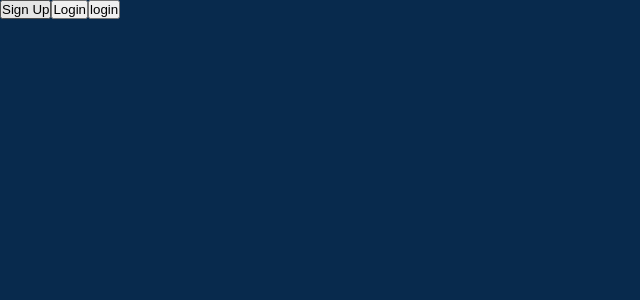
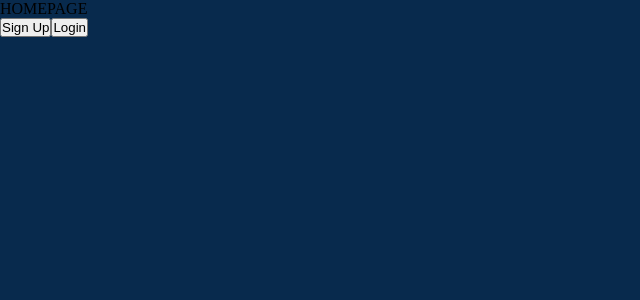
Before and after one commit to Kcampbell3190/PhysioFrontend, a React (Vite) app: page / in a window 1280 px wide. Shown: the top 300 px of the page, without its empty margins (0-640 px from the left). Built offline with nearby package versions, Linux system fonts and the light colour scheme.

Commit message:
Routes and imports added

```diff
--- a/src/App.jsx
+++ b/src/App.jsx
@@ -12,6 +12,7 @@ function App() {
 
   return (
     <div className="background">
+      <div>HOMEPAGE</div>
 
     <Link to="/Signup">
     <button>Sign Up</button>
@@ -22,8 +23,8 @@ function App() {
     </Link>
 
     <Routes>
-    <Route path="/" element={<Login />} />
-    {/* <Homepage /> */}
+    <Route path="/Login" element={<Login />} />
+
     <Route path="/Signup" element={<Signup />} />
     </Routes>
 
--- a/src/components/account.jsx
+++ b/src/components/account.jsx
@@ -0,0 +1,11 @@
+import React from 'react'
+import'./account.css'
+
+
+function account () {
+  return (
+    <div>Account Page</div>
+  )
+}
+
+export default account
--- a/src/components/login.jsx
+++ b/src/components/login.jsx
@@ -4,7 +4,7 @@ import './login.css'
 const login = () => {
   return (
 
-    <button>login</button>
+    <div>Welcome to the Login page</div>
 
   )
 }
--- a/src/components/programs.jsx
+++ b/src/components/programs.jsx
@@ -0,0 +1,11 @@
+import React from 'react'
+import'./programs.css'
+
+
+function programs () {
+  return (
+    <div>Programs Page</div>
+  )
+}
+
+export default programs
--- a/src/components/progress.jsx
+++ b/src/components/progress.jsx
@@ -0,0 +1,11 @@
+import React from 'react'
+import'./progress.css'
+
+
+function progress () {
+  return (
+    <div>Progress and Charts Page</div>
+  )
+}
+
+export default progress
--- a/src/components/signup.jsx
+++ b/src/components/signup.jsx
@@ -4,7 +4,7 @@ import'./signup.css'
 
 function signup () {
   return (
-    <div>Hello</div>
+    <div>Welcome to the Sign Up Page</div>
   )
 }
 
```
Also changed, not shown: src/components/build.jsx (+11 -0 lines), src/components/exercises.jsx (+11 -0 lines).
